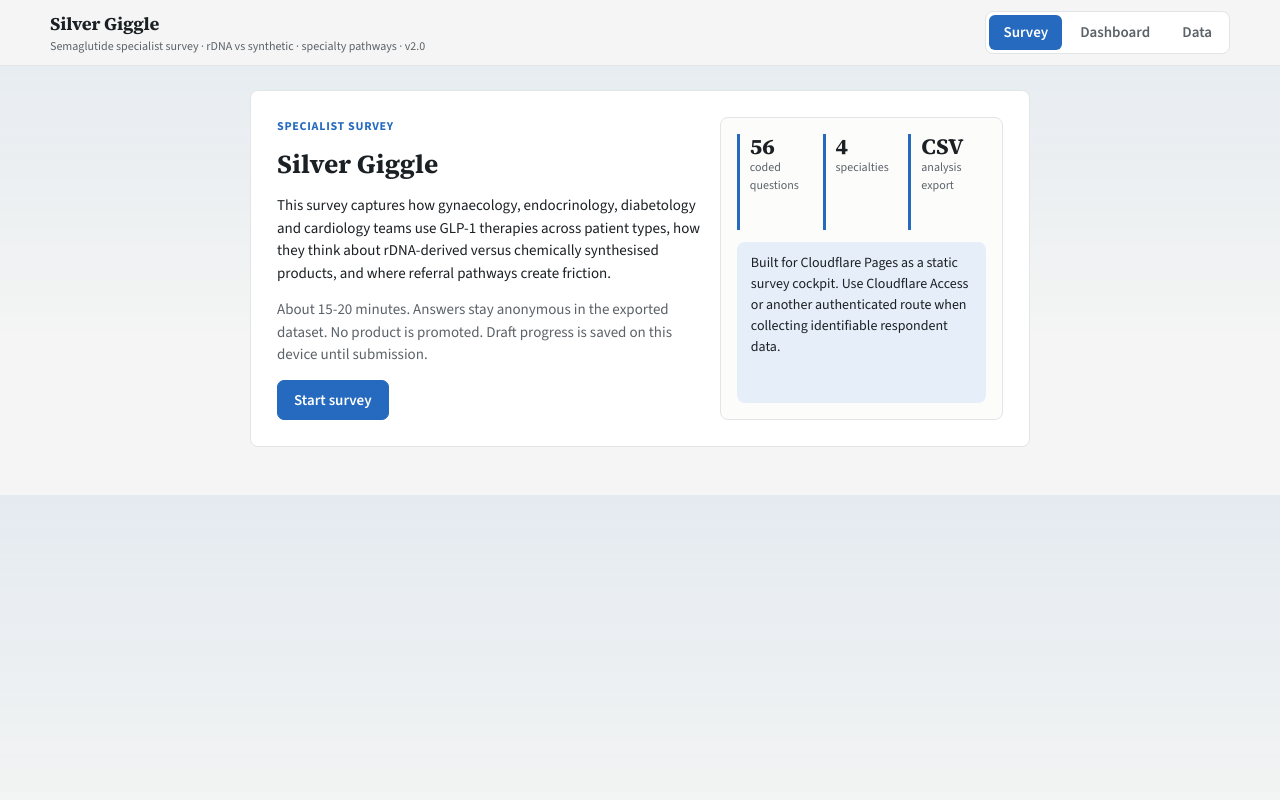
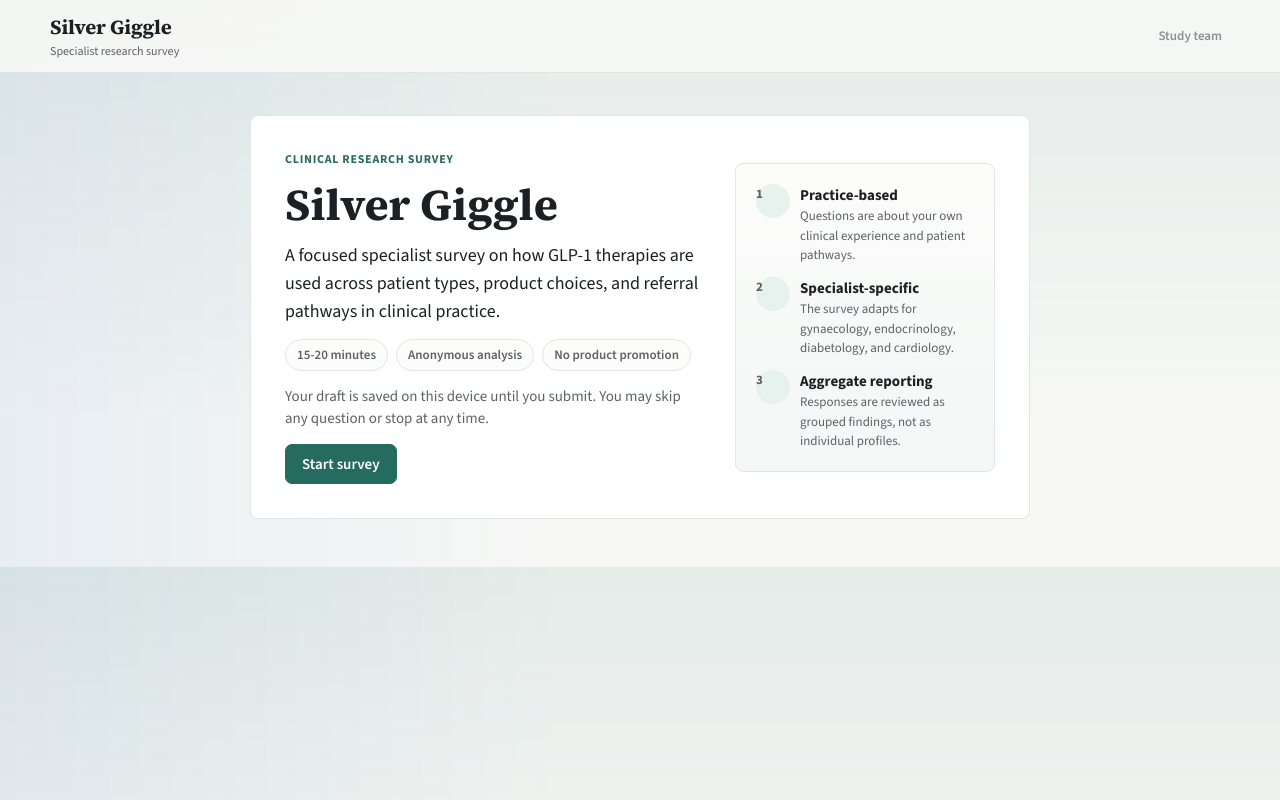
Before and after one commit to lavinayadavly-orvia/silver-giggle, a website: page index.html in a window 1280 px wide. Drawn offline with nearby package versions, Linux system fonts and the light colour scheme.

Commit message:
Refine respondent-facing survey UI

```diff
--- a/index.html
+++ b/index.html
@@ -8,8 +8,8 @@
 <link rel="stylesheet" href="https://fonts.googleapis.com/css2?family=Source+Sans+3:wght@400;500;600;700&family=Source+Serif+4:opsz,wght@8..60,600;8..60,700&display=swap">
 <style>
 :root{
-  --bg:#f4f5f4; --surface:#fcfcfb; --card:#ffffff; --ink:#1b2024; --muted:#5b6268; --faint:#8a9095; --rule:#e2e5e6;
-  --accent:#256abf; --accent-ink:#ffffff; --accent-soft:#e6eef9;
+  --bg:#f7f8f6; --surface:#fcfcfb; --card:#ffffff; --ink:#1b2024; --muted:#5b6268; --faint:#8a9095; --rule:#e2e5e6;
+  --accent:#266b5f; --accent-ink:#ffffff; --accent-soft:#e7f1ee; --blue:#256abf; --blue-soft:#e6eef9;
   --s100:#cde2fb; --s200:#9ec5f4; --s300:#6da7ec; --s400:#3987e5; --s500:#256abf; --s600:#184f95; --s700:#0d366b;
   --dk:#d9dcdd; --good:#0ca30c; --warn:#b77900; --crit:#d03b3b; --crit-soft:#fbe7e7; --warn-soft:#fdf3dc; --good-soft:#e3f4e3;
   --serif:"Source Serif 4",Georgia,serif; --sans:"Source Sans 3",system-ui,-apple-system,"Segoe UI",sans-serif;
@@ -28,18 +28,20 @@
 }
 *{box-sizing:border-box}
 body{margin:0;background:
-  linear-gradient(180deg, rgba(37,106,191,.08), transparent 340px),
+  linear-gradient(180deg, rgba(38,107,95,.09), transparent 420px),
+  linear-gradient(90deg, rgba(37,106,191,.07), transparent 44%),
   var(--bg);color:var(--ink);font-family:var(--sans);font-size:15px;line-height:1.5;padding-inline:16px;padding-block:0 48px}
 button,input,select,textarea{font:inherit;color:inherit}
 :focus-visible{outline:2px solid var(--accent);outline-offset:2px}
-.top{position:sticky;top:env(safe-area-inset-top,0px);z-index:10;background:var(--bg);border-bottom:1px solid var(--rule);margin-inline:-16px;padding:10px 16px}
+.top{position:sticky;top:env(safe-area-inset-top,0px);z-index:10;background:rgba(247,248,246,.92);backdrop-filter:blur(12px);border-bottom:1px solid var(--rule);margin-inline:-16px;padding:12px 16px}
 .top-in{max-width:1180px;margin:0 auto;display:flex;flex-wrap:wrap;align-items:center;gap:10px 20px}
-.brand{font-family:var(--serif);font-weight:700;font-size:18px;letter-spacing:-.01em}
+.brand{font-family:var(--serif);font-weight:700;font-size:20px;letter-spacing:-.01em}
 .brand small{display:block;font-family:var(--sans);font-weight:500;font-size:12px;color:var(--muted);letter-spacing:0}
-.tabs{display:flex;gap:4px;margin-left:auto;background:var(--card);border:1px solid var(--rule);border-radius:8px;padding:3px}
+.tabs{display:none;gap:4px;margin-left:auto;background:var(--card);border:1px solid var(--rule);border-radius:8px;padding:3px}
+body[data-mode="dash"] .tabs, body[data-mode="data"] .tabs{display:flex}
 .tab{border:0;background:transparent;padding:6px 14px;border-radius:6px;cursor:pointer;font-weight:600;color:var(--muted)}
 .tab[aria-selected="true"]{background:var(--accent);color:var(--accent-ink)}
-.wrap{max-width:1180px;margin:0 auto;padding-top:24px}
+.wrap{max-width:1180px;margin:0 auto;padding-top:42px}
 .narrow{max-width:780px;margin:0 auto}
 h1,h2,h3{margin:0;text-wrap:balance}
 h1{font-family:var(--serif);font-size:26px;line-height:1.2}
@@ -48,13 +50,20 @@ h3{font-size:15px;font-weight:600}
 p{margin:0}
 .muted{color:var(--muted)} .faint{color:var(--faint)}
 .card{background:var(--card);border:1px solid var(--rule);border-radius:8px;padding:18px}
-.intro{display:grid;gap:18px;padding:26px}
-.intro-grid{display:grid;grid-template-columns:minmax(0,1.2fr) minmax(240px,.8fr);gap:18px;align-items:stretch}
-.intro-panel{border:1px solid var(--rule);background:var(--surface);border-radius:8px;padding:16px;display:grid;gap:12px}
-.metric-row{display:grid;grid-template-columns:repeat(3,minmax(0,1fr));gap:8px}
-.mini-metric{border-left:3px solid var(--accent);padding-left:10px}
-.mini-metric b{display:block;font-family:var(--serif);font-size:22px;line-height:1.1}
-.mini-metric span{display:block;color:var(--muted);font-size:12px}
+.intro{display:grid;gap:22px;padding:34px}
+.intro-grid{display:grid;grid-template-columns:minmax(0,1.25fr) minmax(260px,.75fr);gap:30px;align-items:center}
+.intro h1{font-size:44px;line-height:1.04}
+.intro-copy{font-size:18px;line-height:1.55;max-width:620px}
+.intro-panel{border:1px solid var(--rule);background:linear-gradient(180deg,var(--surface),#f3f7f5);border-radius:8px;padding:20px;display:grid;gap:14px}
+.trust-list{display:grid;gap:12px}
+.trust-item{display:grid;grid-template-columns:34px 1fr;gap:10px;align-items:start}
+.trust-icon{width:34px;height:34px;border-radius:50%;display:grid;place-items:center;background:var(--accent-soft);color:var(--accent);font-weight:700}
+.trust-item b{display:block}
+.trust-item span{display:block;color:var(--muted);font-size:13px}
+.pill-row{display:flex;flex-wrap:wrap;gap:8px}
+.pill{border:1px solid var(--rule);background:var(--surface);border-radius:999px;padding:5px 11px;color:var(--muted);font-size:13px;font-weight:600}
+.console-link{margin-left:auto;border:0;background:transparent;color:var(--faint);font-size:13px;font-weight:600;cursor:pointer;padding:8px}
+.console-link:hover{color:var(--accent)}
 .stack{display:grid;gap:14px}
 .row{display:flex;flex-wrap:wrap;gap:10px;align-items:center}
 .btn{border:1px solid var(--rule);background:var(--card);padding:8px 16px;border-radius:7px;cursor:pointer;font-weight:600}
@@ -147,7 +156,8 @@ details.all .card{background:var(--surface)}
 <body>
 
 <div class="top"><div class="top-in">
-  <div class="brand">Silver Giggle<small>Semaglutide specialist survey · rDNA vs synthetic · specialty pathways · v2.0</small></div>
+  <div class="brand">Silver Giggle<small>Specialist research survey</small></div>
+  <button class="console-link" type="button" data-view="dash">Study team</button>
   <div class="tabs" role="tablist">
     <button class="tab" role="tab" id="tab-survey" aria-selected="true" data-view="survey">Survey</button>
     <button class="tab" role="tab" id="tab-dash" aria-selected="false" data-view="dash">Dashboard</button>
@@ -208,9 +218,10 @@ function addDoc(doc) {
 
 /* ---------------- tabs ---------------- */
 let VIEW = 'survey';
-document.querySelectorAll('.tab').forEach(b => b.addEventListener('click', () => show(b.dataset.view)));
+document.querySelectorAll('[data-view]').forEach(b => b.addEventListener('click', () => show(b.dataset.view)));
 function show(v) {
   VIEW = v;
+  document.body.dataset.mode = v;
   document.querySelectorAll('.tab').forEach(b => b.setAttribute('aria-selected', b.dataset.view === v));
   ['survey','dash','data'].forEach(k => document.getElementById('view-' + k).hidden = k !== v);
   if (v === 'dash') renderDash(); if (v === 'data') renderData();
@@ -226,18 +237,18 @@ function renderSurvey(errors) {
   if (S.page === -1) {
     sv.innerHTML = `<div class="card intro">
       <div class="intro-grid"><div class="stack">
-        <span class="secname">Specialist survey</span>
+        <span class="secname">Clinical research survey</span>
         <h1>Silver Giggle</h1>
-        <p>This survey captures how gynaecology, endocrinology, diabetology and cardiology teams use GLP-1 therapies across patient types, how they think about rDNA-derived versus chemically synthesised products, and where referral pathways create friction.</p>
-        <p class="muted">About 15-20 minutes. Answers stay anonymous in the exported dataset. No product is promoted. Draft progress is saved on this device until submission.</p>
+        <p class="intro-copy">A focused specialist survey on how GLP-1 therapies are used across patient types, product choices, and referral pathways in clinical practice.</p>
+        <div class="pill-row"><span class="pill">15-20 minutes</span><span class="pill">Anonymous analysis</span><span class="pill">No product promotion</span></div>
+        <p class="muted">Your draft is saved on this device until you submit. You may skip any question or stop at any time.</p>
         <div class="row"><button class="btn primary" id="startBtn">${Object.keys(a).length ? 'Continue survey' : 'Start survey'}</button>${Object.keys(a).length ? '<button class="btn" id="resetBtn">Start over</button>' : ''}</div>
       </div><div class="intro-panel">
-        <div class="metric-row">
-          <div class="mini-metric"><b>${SCH.length}</b><span>coded questions</span></div>
-          <div class="mini-metric"><b>4</b><span>specialties</span></div>
-          <div class="mini-metric"><b>CSV</b><span>analysis export</span></div>
+        <div class="trust-list">
+          <div class="trust-item"><span class="trust-icon">1</span><p><b>Practice-based</b><span>Questions are about your own clinical experience and patient pathways.</span></p></div>
+          <div class="trust-item"><span class="trust-icon">2</span><p><b>Specialist-specific</b><span>The survey adapts for gynaecology, endocrinology, diabetology, and cardiology.</span></p></div>
+          <div class="trust-item"><span class="trust-icon">3</span><p><b>Aggregate reporting</b><span>Responses are reviewed as grouped findings, not as individual profiles.</span></p></div>
         </div>
-        <div class="banner info">Built for Cloudflare Pages as a static survey cockpit. Use Cloudflare Access or another authenticated route when collecting identifiable respondent data.</div>
       </div></div>
     </div>`;
     sv.querySelector('#startBtn').onclick = () => { S.page = 0; S.startedAt = S.startedAt || new Date().toISOString(); save(); renderSurvey(); };
@@ -780,7 +791,8 @@ document.addEventListener('mousemove', e => { const t = e.target.closest && e.ta
 
 /* ---------------- boot ---------------- */
 renderSurvey();
-const lastTab = store.get('sem_tab'); if (lastTab && lastTab !== 'survey') show(lastTab);
+const requestedView = location.hash.replace('#', '');
+if (['survey','dash','data'].includes(requestedView) && requestedView !== 'survey') show(requestedView);
 </script>
 </body>
 </html>
```
Also changed, not shown: dist/index.html.
